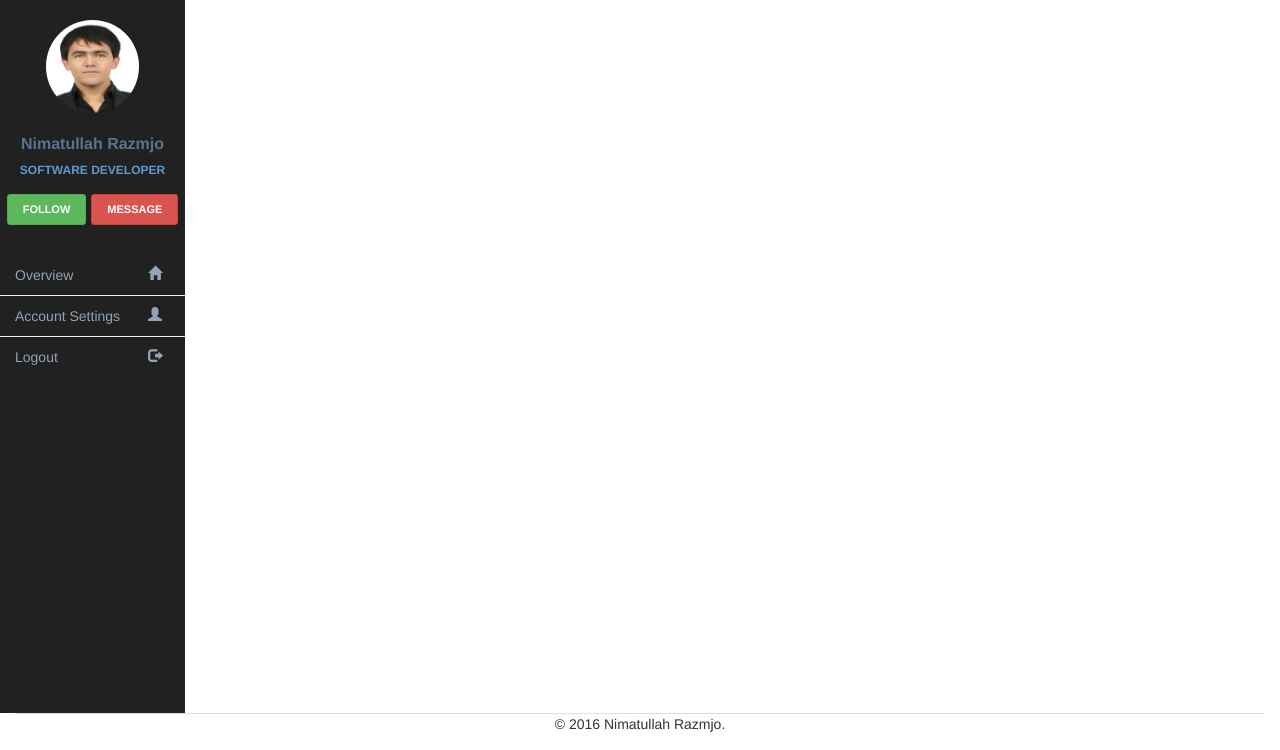
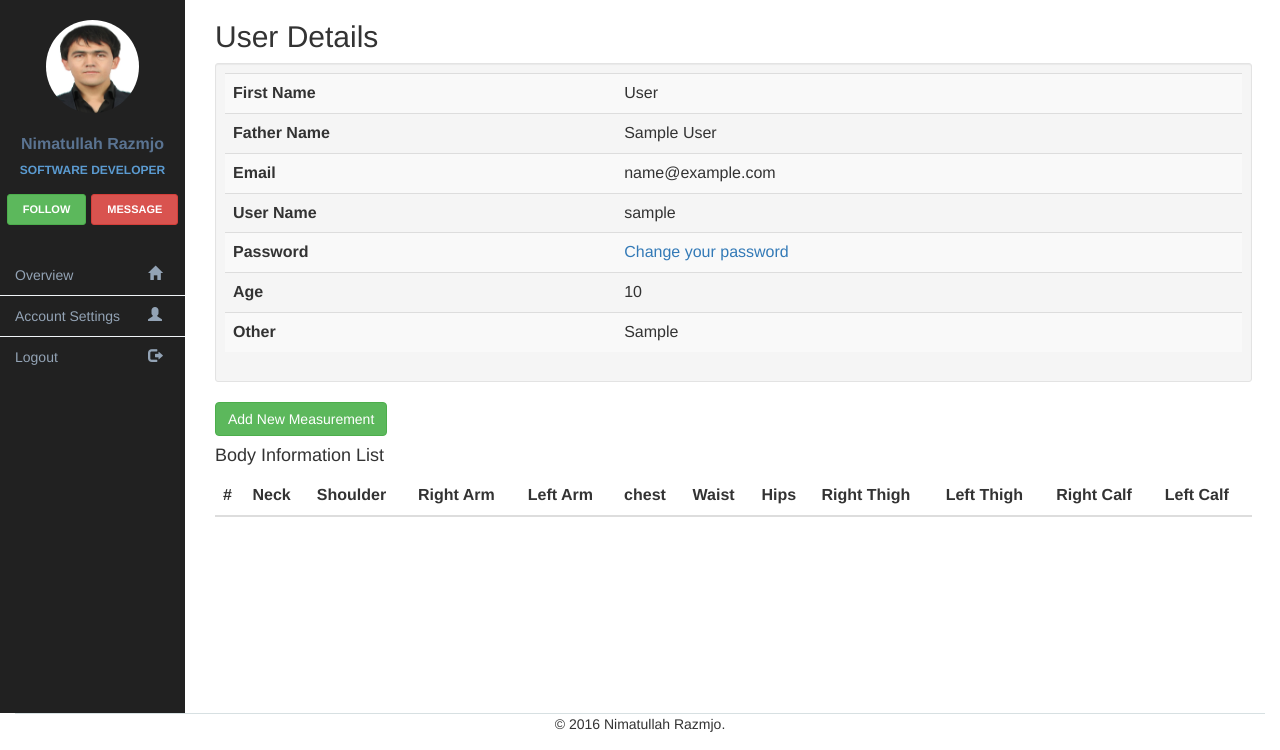
Before and after one commit to nimatrazmjo/fitness, a Node server app: page /view_user/600000000000000000000001 in a window 1280 px wide. Shown: the part 50-800 px from the top of the page. Run offline with Node 20, Linux system fonts and the light colour scheme; tables that the repository leaves empty hold one stand-in row (values such as "Sample post"); lists and menus that the app fills with data are empty; style sheets or scripts are compiled from the project's sources; some libraries are stand-ins or nearby versions.

Commit message:
View records and add body size front end

```diff
--- a/index.js
+++ b/index.js
@@ -24,14 +24,14 @@
     res.render('profiles/add');
 });
 app.get('/list_user', schema.allRecords);
+app.get('/view_user/:id',schema.views);
+
 app.post('/user_add',schema.add);
+
 
 //---generate Schema
 
-app.get('*', function(req, res) {
-
-    res.render('layout',{title: 'Fitness Records - Nimatullah'});
-});
+app.get('*', schema.allRecords);
 
 app.listen(port,function() {
    console.log('Fitness database is running on '+port+' port');
--- /dev/null
+++ b/public/js/scripts.js
@@ -0,0 +1,8 @@
+$('#new_size').click(function(){
+    $(".add-size").css("display","block");
+    $("#new_size").css("display","none");
+});
+$(".discard").click(function () {
+    $(".add-size").css("display","none");
+    $("#new_size").css("display","block");
+})
--- a/server/model/schema.js
+++ b/server/model/schema.js
@@ -9,6 +9,8 @@
     other : String
 });
 var User = mongoose.model('User',userSchema);
+
+/** Add records to DB **/
 
 module.exports.add = function(req,res, next) {
     var rec = records_json(req);
@@ -29,11 +31,21 @@
     user.other = req.param('other');
     return user;
 }
-module.exports.allRecords = function(req, res, next)
-{
+
+/** List all records **/
+
+module.exports.allRecords = function(req, res, next) {
     User.find({}).exec(function(err, collection) {
-
-        console.log(collection);
         res.render('profiles/list',{records : collection});
     });
 }
+
+/** View selected records **/
+
+module.exports.views = function (req, res, next) {
+    var id = req.param('id');
+    User.findById(id).exec(function(err, collection) {
+       if(err) return next(err);
+       res.render('profiles/view',{data:collection});
+    });
+}
--- a/server/views/layout.jade
+++ b/server/views/layout.jade
@@ -1,6 +1,6 @@
 html
     head
-        title=title
+        title Fitness Records - Nimatullah
         link(href="/bootstrap/dist/css/bootstrap.min.css", rel="stylesheet")
         link(href="/css/fitness.css", rel="stylesheet")
         link(href="/css/custom.css", rel="stylesheet")
@@ -26,7 +26,7 @@
         aside.col-sm-2#left_side
             .profile-sidebar
                 .profile-userpic
-                    img(src="images/profiles.jpg",class="img img-responsive")
+                    img(src="/images/profiles.jpg",class="img img-responsive")
 
                 .profile-usertitle
                     .profile-usertitle-name Nimatullah Razmjo
--- /dev/null
+++ b/server/views/profiles/view.jade
@@ -0,0 +1,138 @@
+extends ../layout
+
+block content
+    fieldset
+        lenged
+            h2 User Details
+        .well.well-sm
+            table.table.table-responsive.table-striped.view_details
+                tr
+                    th First Name
+                    td=data.fullname
+                tr
+                    th Father Name
+                    td=data.fathername
+                tr
+                    th Email
+                    td=data.email
+                tr
+                    th User Name
+                    td=data.username
+                tr
+                    th Password
+                    td
+                        a(href="/change_password") Change your password
+                tr
+                    th Age
+                    td=data.age
+                tr
+                    th Other
+                    td=data.other
+
+
+        a(href="#", id="new_size").btn.btn-success Add New Measurement
+
+        .add-size(style="display: none").well.well-sm
+            h4 Add New Information
+            form(action="/new_size", method="post")
+                table.table.table-responsive.table-striped
+                    tr
+                        th Neck
+                        td
+                            - var n=10
+                            select(name="neck",id="neck")
+                                option Select an option
+                                while n < 100
+                                    option= n++
+                        th Shoulder
+                        td
+                            - var n=10
+                            select(id="shoulder", name="shoulder")
+                                option Select an option
+                                while n < 100
+                                    option= n++
+                        th Chest
+                        td
+                            - var n=10
+                            select(name="chest",id="chest")
+                                option Select an option
+                                while n < 100
+                                    option= n++
+                    tr
+                        th Right Arm
+                        td
+                            - var n=10
+                            select(name="right_arm",id="right_arm")
+                                option Select an option
+                                while n < 100
+                                    option= n++
+                        th Left Arm
+                        td
+                            - var n=10
+                            select(id="left_arm", name="left_arm")
+                                option Select an option
+                                while n < 100
+                                    option= n++
+                        th Waist
+                        td
+                            - var n=10
+                            select(name="waist",id="waist")
+                                option Select an option
+                                while n < 100
+                                    option= n++
+                    tr
+                        th Hips
+                        td
+                            - var n=10
+                            select(name="hips",id="hips")
+                                option Select an option
+                                while n < 100
+                                    option= n++
+                        th Right Thigh
+                        td
+                            - var n=10
+                            select(id="right_thigh", name="righ_thigh")
+                                option Select an option
+                                while n < 100
+                                    option= n++
+                        th Left Thigh
+                        td
+                            - var n=10
+                            select(name="left_thigh",id="left_thigh")
+                                option Select an option
+                                while n < 100
+                                    option= n++
+                    tr
+                        th Right Calf
+                        td
+                            - var n=10
+                            select(name="right_calf",id="right_calf")
+                                option Select an option
+                                while n < 100
+                                    option= n++
+                        th Left Calf
+                        td(colspan="3")
+                            - var n=10
+                            select(id="left_calf", name="left_calf")
+                                option Select an option
+                                while n < 100
+                                    option= n++
+                    tr
+                        td(colspan="6")
+                            a.btn.btn-danger.discard.pull-right Cancel
+        h4 Body Information List
+        table.table-responsive.table-striped.table.center
+            thead
+                tr
+                    th #
+                    th Neck
+                    th Shoulder
+                    th Right Arm
+                    th Left Arm
+                    th chest
+                    th Waist
+                    th Hips
+                    th Right Thigh
+                    th Left Thigh
+                    th Right Calf
+                    th Left Calf
--- a/server/views/script.jade
+++ b/server/views/script.jade
@@ -1,2 +1,3 @@
 script(type="text/javascript",src="/jquery/dist/jquery.min.js")
 script(type="text/javascript",src="/bootstrap/dist/js/bootstrap.min.js")
+script(type="text/javascript",src="/js/scripts.js")
```
Also changed, not shown: server/views/home.html (+1 -1 lines), server/views/profiles/add.html (+1 -1 lines), server/views/profiles/list.jade (+6 -3 lines), server/views/profiles/view.html (added, +1 -0 lines), public/css/custom.styl (line endings or trailing spaces).
